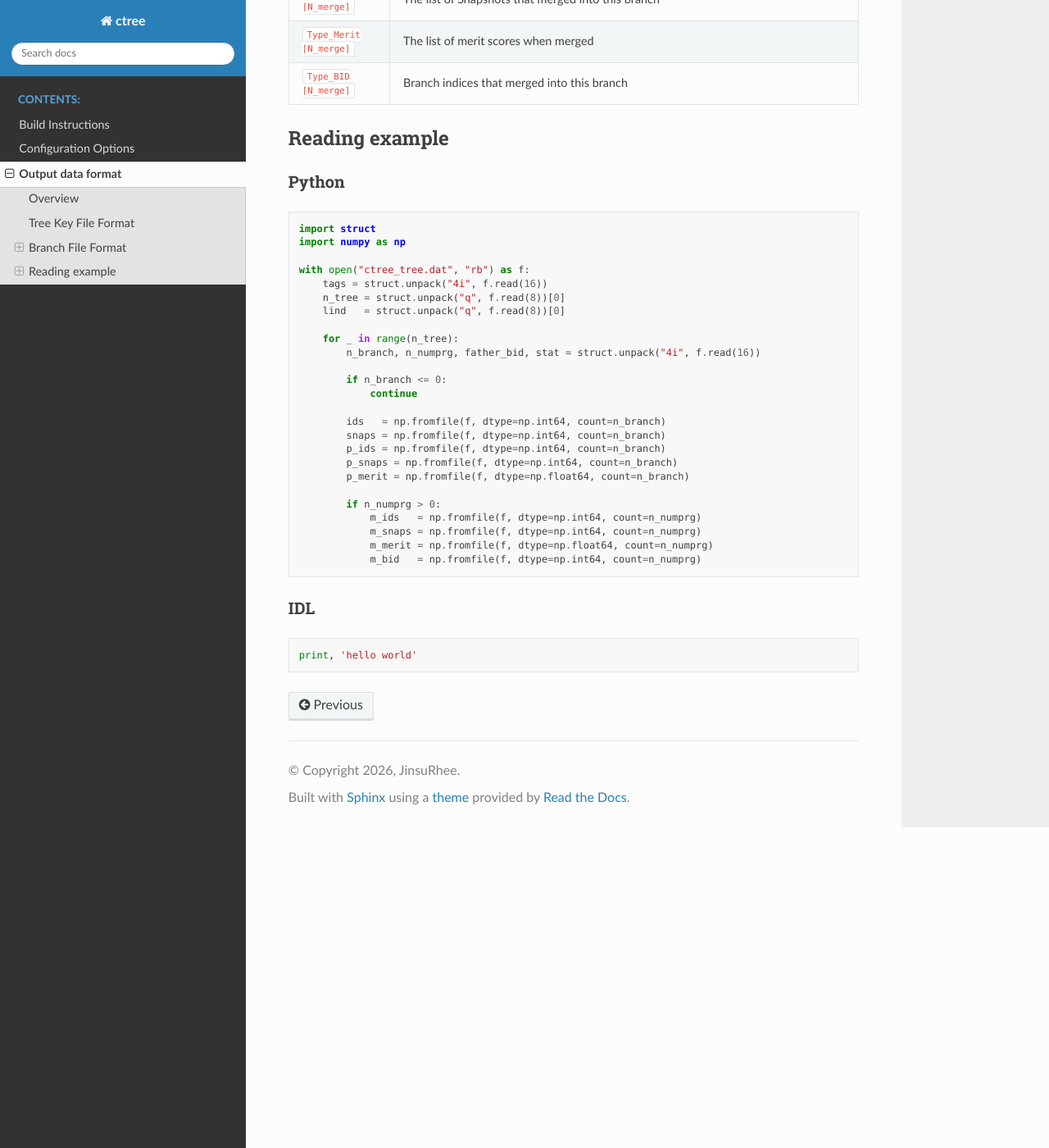
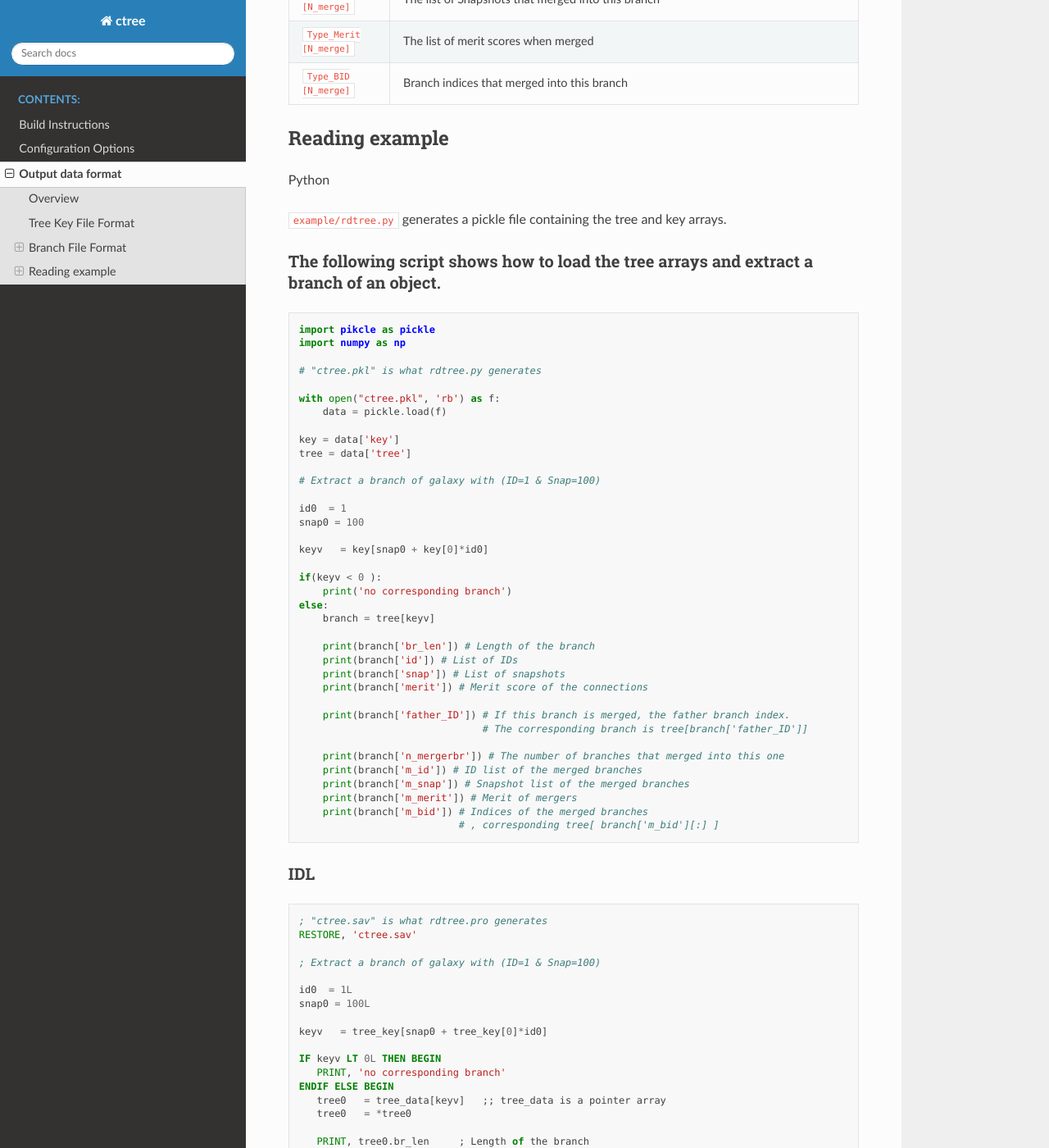
Before and after one commit to JinsuRhee/VELUGA-CTree, a Sphinx documentation site: the page built from docs/output.rst, in a window 1280 px wide and 1400 px high, scrolled down 2421 px. Shown: the whole window at 82% size. Built offline with Sphinx 7.4.7 and the Read the Docs theme 3.1.0, drawn with Linux system fonts in a browser that asks for light colours; pages that are not in the unit, such as notebooks, are missing from menus; some of the changed text lies outside the part shown.

Commit message:
(Manuel) reading example part

```diff
--- a/docs/output.rst
+++ b/docs/output.rst
@@ -151,39 +151,84 @@ Reading example
 ---------------
 
 Python
+
+``example/rdtree.py`` generates a pickle file containing the tree and key arrays.
+
+The following script shows how to load the tree arrays and extract a branch of an object.
 ~~~~~~
 
 .. code-block:: python
 
-   import struct
+   import pikcle as pickle
    import numpy as np
 
-   with open("ctree_tree.dat", "rb") as f:
-       tags = struct.unpack("4i", f.read(16))
-       n_tree = struct.unpack("q", f.read(8))[0]
-       lind   = struct.unpack("q", f.read(8))[0]
+   # "ctree.pkl" is what rdtree.py generates
 
-       for _ in range(n_tree):
-           n_branch, n_numprg, father_bid, stat = struct.unpack("4i", f.read(16))
+   with open("ctree.pkl", 'rb') as f:
+       data = pickle.load(f)
 
-           if n_branch <= 0:
-               continue
+   key = data['key']
+   tree = data['tree']
 
-           ids   = np.fromfile(f, dtype=np.int64, count=n_branch)
-           snaps = np.fromfile(f, dtype=np.int64, count=n_branch)
-           p_ids = np.fromfile(f, dtype=np.int64, count=n_branch)
-           p_snaps = np.fromfile(f, dtype=np.int64, count=n_branch)
-           p_merit = np.fromfile(f, dtype=np.float64, count=n_branch)
+   # Extract a branch of galaxy with (ID=1 & Snap=100)
 
-           if n_numprg > 0:
-               m_ids   = np.fromfile(f, dtype=np.int64, count=n_numprg)
-               m_snaps = np.fromfile(f, dtype=np.int64, count=n_numprg)
-               m_merit = np.fromfile(f, dtype=np.float64, count=n_numprg)
-               m_bid   = np.fromfile(f, dtype=np.int64, count=n_numprg)
+   id0  = 1
+   snap0 = 100
+
+   keyv   = key[snap0 + key[0]*id0]
+
+   if(keyv < 0 ):
+       print('no corresponding branch')
+   else:
+       branch = tree[keyv]
+
+       print(branch['br_len']) # Length of the branch
+       print(branch['id']) # List of IDs
+       print(branch['snap']) # List of snapshots
+       print(branch['merit']) # Merit score of the connections
+
+       print(branch['father_ID']) # If this branch is merged, the father branch index.
+                                  # The corresponding branch is tree[branch['father_ID']]
+
+       print(branch['n_mergerbr']) # The number of branches that merged into this one
+       print(branch['m_id']) # ID list of the merged branches
+       print(branch['m_snap']) # Snapshot list of the merged branches
+       print(branch['m_merit']) # Merit of mergers
+       print(branch['m_bid']) # Indices of the merged branches
+                              # , corresponding tree[ branch['m_bid'][:] ]
+
 
 IDL
 ~~~
 
 .. code-block:: idl
 
-   print, 'hello world'
+   ; "ctree.sav" is what rdtree.pro generates
+   RESTORE, 'ctree.sav'
+
+   ; Extract a branch of galaxy with (ID=1 & Snap=100)
+
+   id0  = 1L
+   snap0 = 100L
+
+   keyv   = tree_key[snap0 + tree_key[0]*id0]
+
+   IF keyv LT 0L THEN BEGIN
+      PRINT, 'no corresponding branch'
+   ENDIF ELSE BEGIN
+      tree0   = tree_data[keyv]   ;; tree_data is a pointer array
+      tree0   = *tree0
+
+      PRINT, tree0.br_len     ; Length of the branch
+      PRINT, tree0.id         ; List of IDs
+      PRINT, tree0.snap       ; List of snapshots
+      PRINT, tree0.merit      ; Merit score of the connections
+      PRINT, tree0.father_ID  ; If this branch is merged, the father branch index.
+                              ; The corresponding branch is tree[branch['father_ID']]
+
+      PRINT, tree0.n_mergerbr ; The number of branches that merged into this one
+      PRINT, tree0.m_id       ; ID list of the merged branches
+      PRINT, tree0.m_snap     ; Snapshot list of the merged branches
+      PRINT, tree0.m_merit    ; Merit of mergers
+      PRINT, tree0.m_bid      ; Indices of the merged branches
+                              ; , corresponding tree[ branch['m_bid'][:] ]
```
